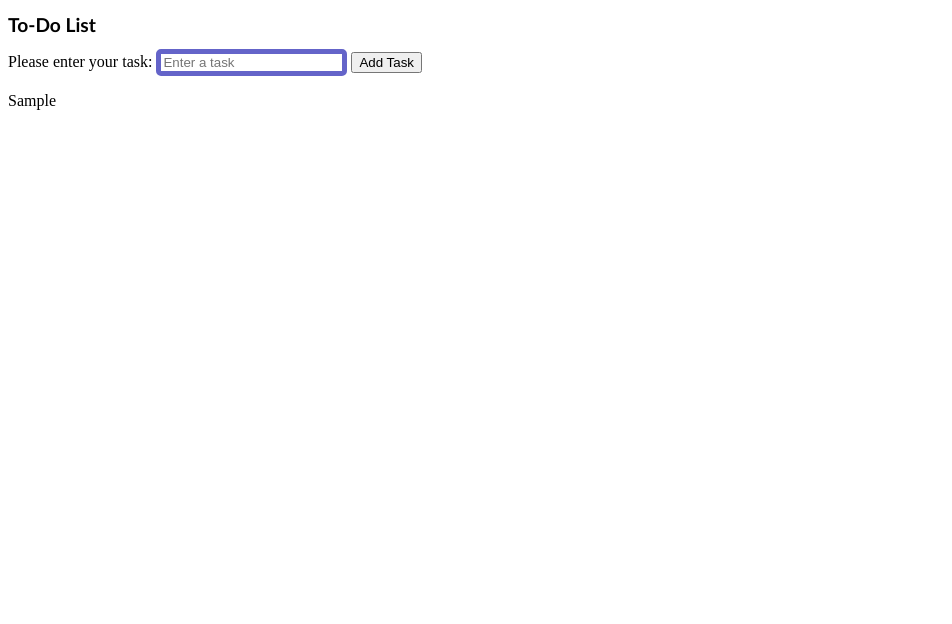
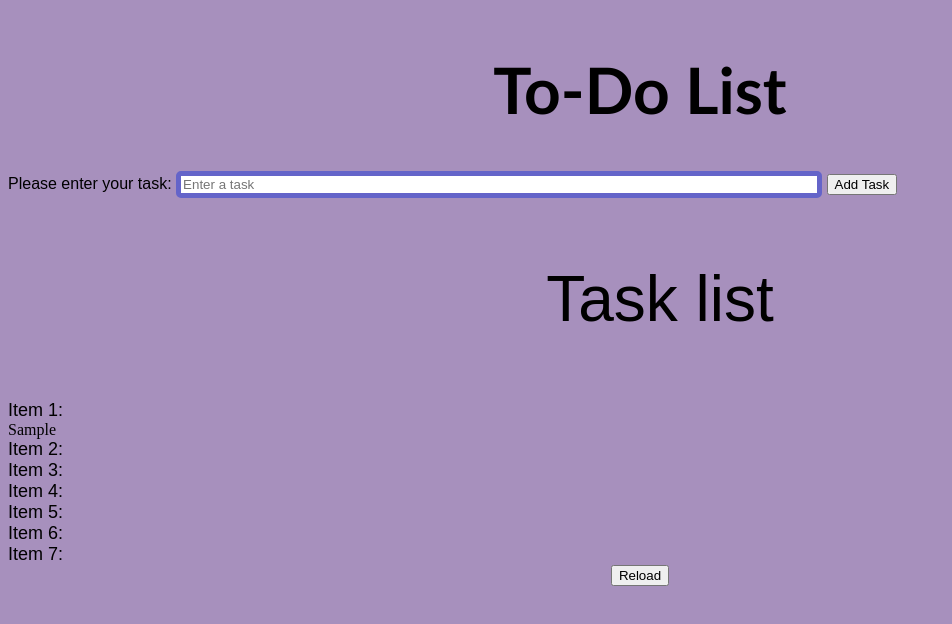
Before and after one commit to jason20210106/BAD-mini-project, a website: page front-end/index.html in a window 1280 px wide. Both pictures are taken after typing "Sample" into the empty fields and a click on the button "Add Task". Shown: the whole page, without its empty margins (0-952 px from the left). Drawn offline with Linux system fonts and the light colour scheme; a web font is replaced by a local one.

Commit message:
front end

```diff
--- a/front-end/index.css
+++ b/front-end/index.css
@@ -1,15 +1,45 @@
-h1{
-   font-size: larger;
+body{
+   background-color: rgb(167, 144, 189);
+}
+.header{
+   font-size: 200%;
    font-family: 'Gill Sans', 'Gill Sans MT', Calibri, 'Trebuchet MS', sans-serif;
-
+   display:flex;
+   justify-content: center;
+   align-items: center;
 }
 
  button:hover{
     color: rgb(221, 0, 255);
     border-radius: 5px;
+    font-family: 'Kdam Thmor Pro', sans-serif;
  }
 
  input{
     border: solid 5px rgb(100, 100, 201);
     border-radius:5px
  }
+ .entertask{
+   font-family: 'Kdam Thmor Pro', sans-serif;
+ }
+ #taskList{
+   font-family: 'Kdam Thmor Pro', sans-serif;
+   display:flex;
+   justify-content: center;
+   align-items: center;
+   font-size: 400%;
+ }
+
+ #taskInput{
+   width:50%
+ }
+ .item{
+   font-size: large;
+   font-family: 'Kdam Thmor Pro', sans-serif;
+ }
+ .reload{
+   display:flex;
+   justify-content: center;
+   align-items: center;
+   color:blue
+ }
--- a/front-end/index.html
+++ b/front-end/index.html
@@ -4,16 +4,33 @@
     <meta charset="UTF-8">
     <meta name="viewport" content="width=device-width, initial-scale=1.0">
     <title>To-Do List</title>
+    <link rel="preconnect" href="https://fonts.googleapis.com">
+<link rel="preconnect" href="https://fonts.gstatic.com" crossorigin>
+<link href="https://fonts.googleapis.com/css2?family=Kdam+Thmor+Pro&display=swap" rel="stylesheet">
     <link rel="stylesheet" href="index.css" />
 </head>
 <body>
+  <div class="header">
     <h1>To-Do List</h1>
-  Please enter your task: <input type="text" id="taskInput" placeholder="Enter a task">
+  </div>
+  <div class="entertask">
+  Please enter your task: <input type="text" id="taskInput" placeholder="Enter a task" >
   <button id="addTaskBtn">Add Task</button>
-  <ul id="taskList"></ul>
-  <div class="box1"></div>
-  <div class="box2"></div>
-  <div class="box3"></div>
+  </div>
+
+  <ul id="taskList">Task list</ul>
+
+  <div class="item">Item 1:</div><div class="box1"></div>
+  <div class="item">Item 2:</div><div class="box2"></div>
+  <div class="item">Item 3:</div><div class="box3"></div>
+  <div class="item">Item 4:</div><div class="box4"></div>
+  <div class="item">Item 5:</div><div class="box5"></div>
+  <div class="item">Item 6:</div><div class="box6"></div>
+  <div class="item">Item 7:</div><div class="box7"></div>
+
+  <div class="reload">
+    <button id="reload">Reload</button>
+  </div>
   <script src="./index.js"></script>
 </body>
 </html>
--- a/front-end/index.js
+++ b/front-end/index.js
@@ -18,34 +18,52 @@
 //     box3.textContent = "GOOD MORNING";
 //   }
 // }
-
 let clickCount = 0;
 
+const taskInput = document.querySelector("#taskInput");
+const addTaskBtn = document.querySelector("#addTaskBtn"); // Add the missing declaration for the "addTaskBtn"
+const reload = document.querySelector("#reload")
 
-// const addTaskBtn = document.querySelector("#addTaskBtn");
-// addTaskBtn.addEventListener("click", myFunction);
+addTaskBtn.addEventListener("click", myFunction);
 
-const taskInput = document.querySelector("#taskInput");
-addTaskBtn.addEventListener("click", myFunction);
 function myFunction() {
   const box1 = document.querySelector(".box1");
   const box2 = document.querySelector(".box2");
   const box3 = document.querySelector(".box3");
+  const box4 = document.querySelector(".box4");
+  const box5 = document.querySelector(".box5");
+  const box6 = document.querySelector(".box6");
+  const box7 = document.querySelector(".box7");
 
   clickCount++;
 
   if (clickCount === 1) {
     box1.textContent = taskInput.value;
-    taskInput.value = ""
+    taskInput.value = "";
   } else if (clickCount === 2) {
     box2.textContent = taskInput.value;
-    taskInput.value = ""
+    taskInput.value = "";
   } else if (clickCount === 3) {
     box3.textContent = taskInput.value;
-    taskInput.value = ""
+    taskInput.value = "";
+  } else if (clickCount === 4) {
+    box4.textContent = taskInput.value;
+    taskInput.value = "";
+  } else if (clickCount === 5) {
+    box5.textContent = taskInput.value;
+    taskInput.value = "";
+  } else if (clickCount === 6) {
+    box6.textContent = taskInput.value;
+    taskInput.value = "";
+  } else if (clickCount === 7) {
+    box7.textContent = taskInput.value;
+    taskInput.value = "";
   }
 }
 
+reload.addEventListener("click",function(){
+    window.location.reload();
+})
 
 
 // const addTaskBtn1 = document.querySelector("#addTaskBtn")
```
Also changed, not shown: app.ts (added).
